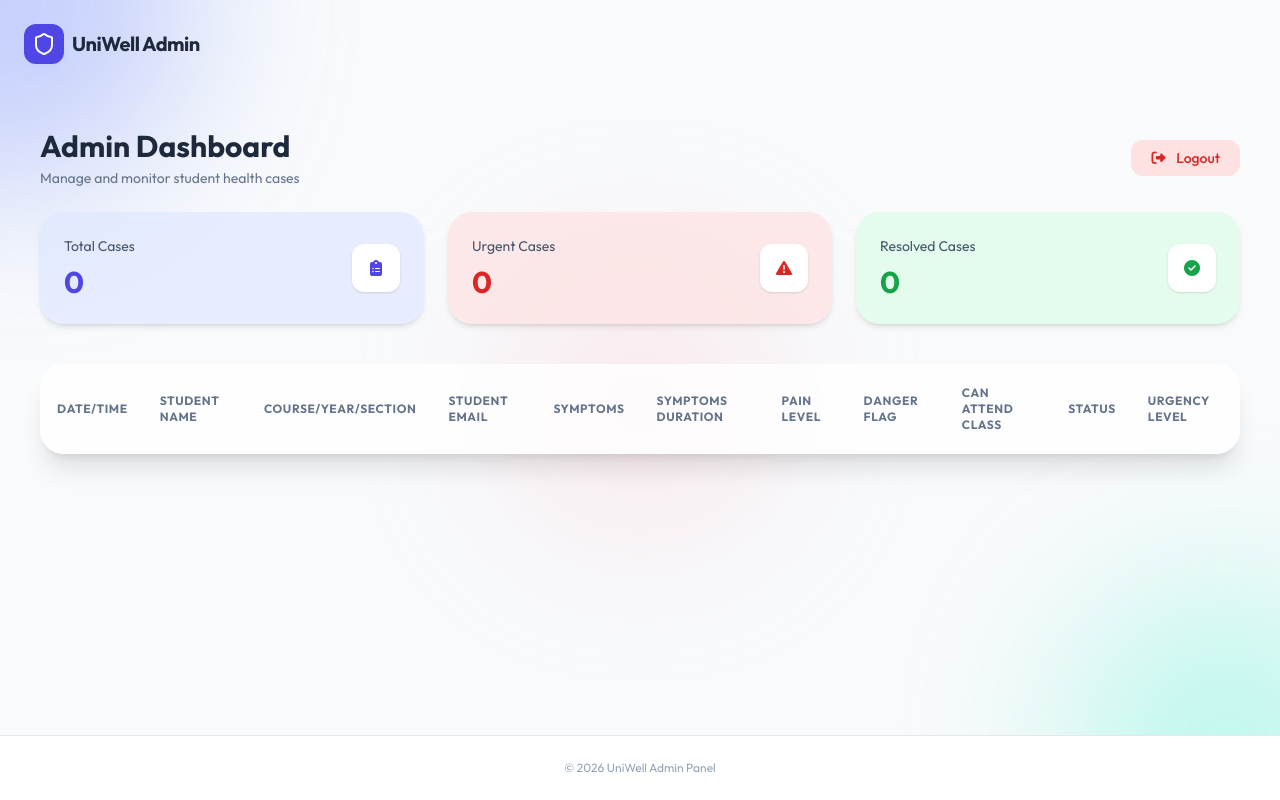
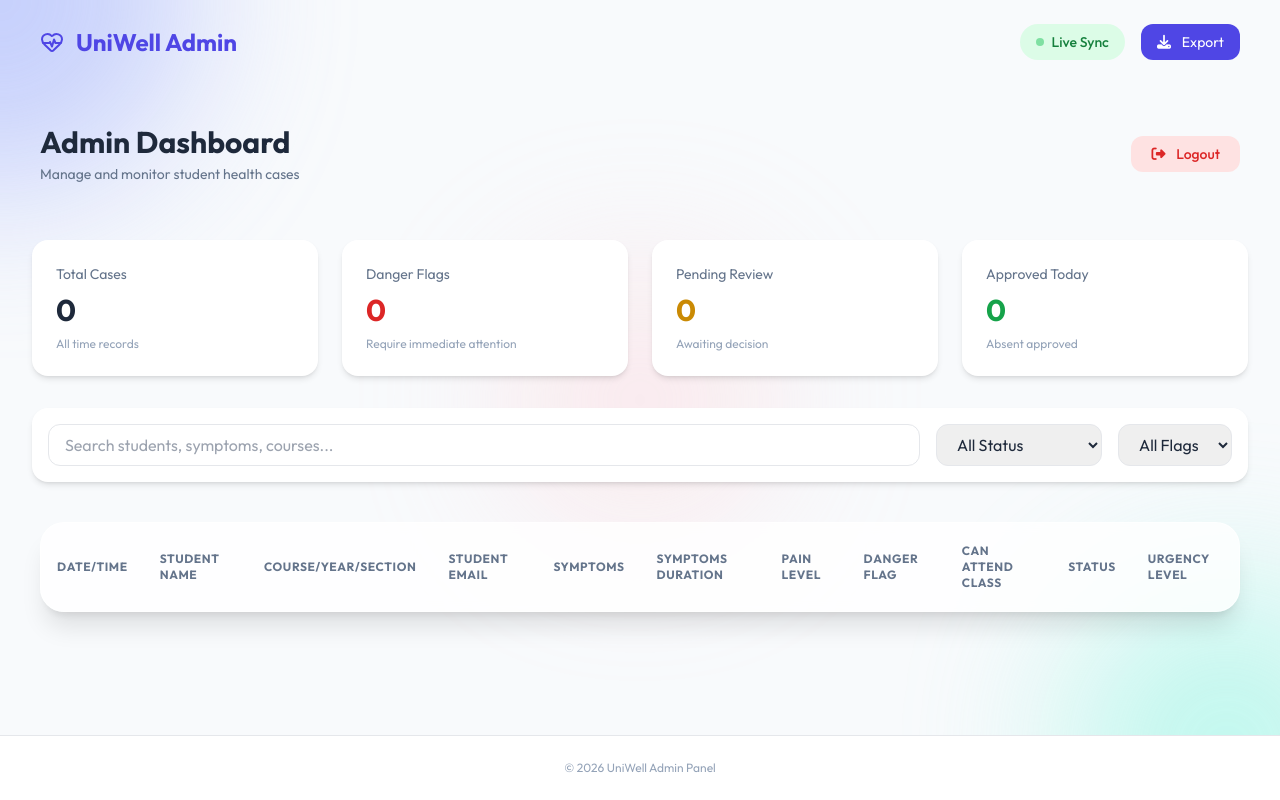
Before and after one commit to dark-er-00/OnlineNurseCompanionVer3, a website: page admin.html in a window 1280 px wide. Drawn offline with nearby package versions, Linux system fonts and the light colour scheme; no server answers.

Commit message:
New Admin Panel

```diff
--- a/admin.html
+++ b/admin.html
@@ -22,14 +22,30 @@
     <div class="blob bg-rose-200 w-64 h-64 rounded-full top-1/2 left-1/2 -translate-x-1/2 -translate-y-1/2 opacity-40"></div>
 
     <!-- Navbar -->
-    <nav class="w-full p-6 flex justify-between items-center relative z-10">
-        <div class="flex items-center gap-2">
-            <div class="w-10 h-10 bg-indigo-600 rounded-xl flex items-center justify-center text-white shadow-lg shadow-indigo-200">
-                <i data-lucide="shield" class="w-6 h-6"></i>
+    <div class="flex justify-between items-center py-6 mx-10 relative z-10">
+        <div class="flex items-center gap-3">
+            <i data-lucide="heart-pulse" class="text-indigo-600"></i>
+            <h1 class="text-2xl font-bold text-indigo-600">UniWell Admin</h1>
+        </div>
+
+        <div class="flex items-center gap-4">
+
+            <!-- Live Sync -->
+            <div class="flex items-center gap-2 bg-green-100 text-green-700 px-4 py-2 rounded-full text-sm font-medium">
+                <span class="w-2 h-2 bg-green-500 rounded-full animate-pulse"></span>
+                <span id="syncStatus">Live Sync</span>
             </div>
-            <span class="text-xl font-bold tracking-tight text-slate-800">UniWell Admin</span>
+
+            <!-- Export -->
+            <button onclick="exportTable()"
+                class="bg-indigo-600 text-white px-4 py-2 rounded-xl text-sm hover:bg-indigo-700 transition">
+                <i class="fas fa-download mr-2"></i> Export
+            </button>
+
         </div>
-    </nav>
+    </div>
+
+
 
     <!-- Main Content -->
     <main class="flex-grow px-0 pb-16 relative z-10">
@@ -64,40 +80,56 @@
                 </button>
             </div>
 
-            <div class="grid grid-cols-1 md:grid-cols-3 gap-6 px-10 mb-8">
 
-                <!-- Total Cases -->
-                <div class="bg-indigo-100/70 rounded-3xl p-6 flex justify-between items-center shadow-md">
-                    <div>
-                        <p class="text-sm text-slate-600">Total Cases</p>
-                        <h2 id="totalCases" class="text-3xl font-bold text-indigo-600 mt-2">0</h2>
-                    </div>
-                    <div class="w-12 h-12 bg-white rounded-xl flex items-center justify-center shadow">
-                        <i class="fas fa-clipboard-list text-indigo-600"></i>
-                    </div>
+            <!-- Stats Cards -->
+            <div class="grid grid-cols-1 md:grid-cols-4 gap-6 m-8">
+
+                <div class="bg-white rounded-2xl shadow-md p-6">
+                    <p class="text-sm text-slate-500">Total Cases</p>
+                    <h2 id="totalCases" class="text-3xl font-bold mt-2">0</h2>
+                    <p class="text-xs text-slate-400 mt-2">All time records</p>
                 </div>
 
-                <!-- Urgent Cases -->
-                <div class="bg-red-100/70 rounded-3xl p-6 flex justify-between items-center shadow-md">
-                    <div>
-                        <p class="text-sm text-slate-600">Urgent Cases</p>
-                        <h2 id="urgentCases" class="text-3xl font-bold text-red-600 mt-2">0</h2>
-                    </div>
-                    <div class="w-12 h-12 bg-white rounded-xl flex items-center justify-center shadow">
-                        <i class="fas fa-exclamation-triangle text-red-600"></i>
-                    </div>
+                <div class="bg-white rounded-2xl shadow-md p-6">
+                    <p class="text-sm text-slate-500">Danger Flags</p>
+                    <h2 id="urgentCases" class="text-3xl font-bold mt-2 text-red-600">0</h2>
+                    <p class="text-xs text-slate-400 mt-2">Require immediate attention</p>
                 </div>
 
-                <!-- Resolved Cases -->
-                <div class="bg-green-100/70 rounded-3xl p-6 flex justify-between items-center shadow-md">
-                    <div>
-                        <p class="text-sm text-slate-600">Resolved Cases</p>
-                        <h2 id="resolvedCases" class="text-3xl font-bold text-green-600 mt-2">0</h2>
-                    </div>
-                    <div class="w-12 h-12 bg-white rounded-xl flex items-center justify-center shadow">
-                        <i class="fas fa-check-circle text-green-600"></i>
-                    </div>
+                <div class="bg-white rounded-2xl shadow-md p-6">
+                    <p class="text-sm text-slate-500">Pending Review</p>
+                    <h2 id="pendingCases" class="text-3xl font-bold mt-2 text-yellow-600">0</h2>
+                    <p class="text-xs text-slate-400 mt-2">Awaiting decision</p>
                 </div>
+
+                <div class="bg-white rounded-2xl shadow-md p-6">
+                    <p class="text-sm text-slate-500">Approved Today</p>
+                    <h2 id="resolvedCases" class="text-3xl font-bold mt-2 text-green-600">0</h2>
+                    <p class="text-xs text-slate-400 mt-2">Absent approved</p>
+                </div>
+
+            </div>
+
+            <div class="bg-white rounded-2xl shadow-md p-4 m-8 flex flex-col md:flex-row gap-4">
+
+                <input id="searchInput"
+                    type="text"
+                    placeholder="Search students, symptoms, courses..."
+                    class="flex-1 border rounded-xl px-4 py-2 focus:outline-none focus:ring-2 focus:ring-indigo-500">
+
+                <select id="statusFilter" class="border rounded-xl px-4 py-2">
+                    <option value="">All Status</option>
+                    <option value="Pending Review">Pending Review</option>
+                    <option value="Under Review">Under Review</option>
+                    <option value="Done">Done</option>
+                </select>
+
+                <select id="flagFilter" class="border rounded-xl px-4 py-2">
+                    <option value="">All Flags</option>
+                    <option value="High">High</option>
+                    <option value="Medium">Medium</option>
+                    <option value="Low">Low</option>
+                </select>
 
             </div>
 
@@ -144,21 +176,44 @@
             let total = data.length;
             let urgent = 0;
             let resolved = 0;
+            let pending = 0;
 
             data.forEach(row => {
                 if (row[10] === "High") urgent++;
                 if (row[9] === "Done") resolved++;
+                if (row[9] === "Pending Review") pending++;
             });
 
             document.getElementById("totalCases").textContent = total;
             document.getElementById("urgentCases").textContent = urgent;
             document.getElementById("resolvedCases").textContent = resolved;
+            document.getElementById("pendingCases").textContent = pending;
+        }
+
+        function applyFilters(data) {
+            const search = document.getElementById("searchInput").value.toLowerCase();
+            const statusFilter = document.getElementById("statusFilter").value;
+            const flagFilter = document.getElementById("flagFilter").value;
+
+            return data.filter(row => {
+
+                const matchesSearch = row.join(" ").toLowerCase().includes(search);
+                const matchesStatus = statusFilter ? row[9] === statusFilter : true;
+                const matchesFlag = flagFilter ? row[10] === flagFilter : true;
+
+                return matchesSearch && matchesStatus && matchesFlag;
+            });
+        }
+
+        function exportTable() {
+            window.open("/api/exportCSV");
         }
 
         async function loadAdminTable(showNotification = false) {
             try {
                 const response = await fetch("/api/getAdminData");
                 const data = await response.json();
+                data = applyFilters(data);
 
                 // ---- Dashboard Counters ----
                 let total = data.length;
```
Also changed, not shown: api/exportCSV.js (added, +26 -0 lines), 1 other file.
